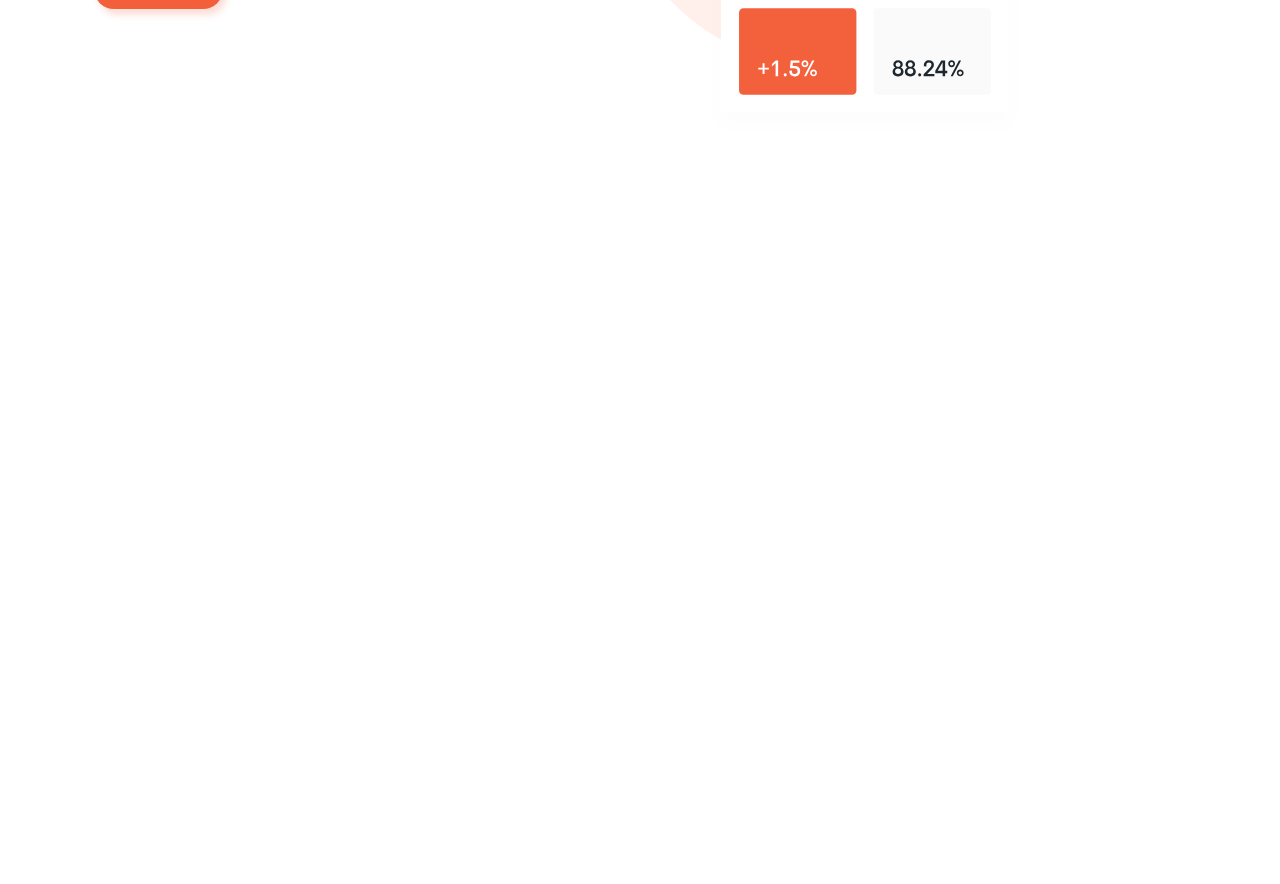
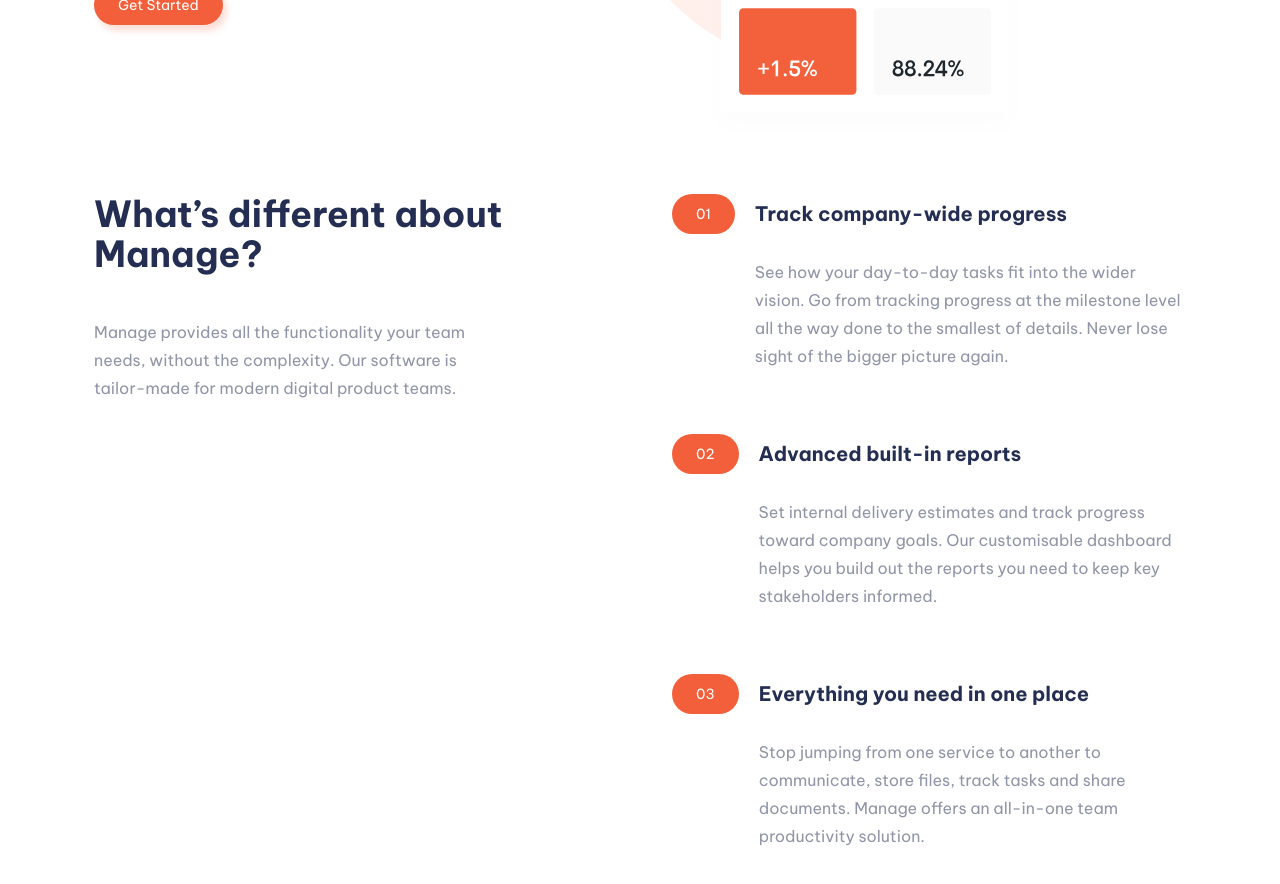
Before and after one commit to JaneMoroz/frontend-mentor-landings, a React (Create React App) app in the folder manage/: page / in a window 1280 px wide. Shown: the part 540-1424 px from the top of the page. Before the commit the page ends 800 px from the top, so only its background shows below. Built offline with nearby package versions, Linux system fonts and the light colour scheme.

Commit message:
feat: add features

```diff
--- a/manage/src/App.tsx
+++ b/manage/src/App.tsx
@@ -3,7 +3,7 @@ import { ThemeProvider } from "styled-components";
 import { GlobalStyle, theme } from "./styles/globalStyle";
 
 // Components
-import { Header, Hero } from "./components";
+import { Features, Header, Hero } from "./components";
 
 function App() {
   return (
@@ -12,6 +12,7 @@ function App() {
       <main>
         <Header />
         <Hero />
+        <Features />
       </main>
     </ThemeProvider>
   );
--- /dev/null
+++ b/manage/src/components/Feature.tsx
@@ -0,0 +1,25 @@
+import React from "react";
+
+// Styled components
+import { FeatureListItem, FeatureNumber } from "../styles/featuresStyles";
+import { Paragraph, TertiaryHeading } from "../styles/globalStyles";
+
+interface FeatureProp {
+  feature: {
+    id: number;
+    title: string;
+    text: string;
+  };
+}
+
+const Feature: React.FC<FeatureProp> = ({ feature }) => {
+  return (
+    <FeatureListItem>
+      <FeatureNumber>0{feature.id + 1}</FeatureNumber>
+      <TertiaryHeading>{feature.title}</TertiaryHeading>
+      <Paragraph fullWidth>{feature.text}</Paragraph>
+    </FeatureListItem>
+  );
+};
+
+export default Feature;
--- /dev/null
+++ b/manage/src/components/Features.tsx
@@ -0,0 +1,54 @@
+import React from "react";
+import Feature from "./Feature";
+
+// Styled components
+import { FeaturesContainer, FeaturesList } from "../styles/featuresStyles";
+import {
+  SecondaryHeading,
+  Paragraph,
+  Flex,
+  Container,
+} from "../styles/globalStyles";
+
+// Features data
+const features = [
+  {
+    id: 0,
+    title: "Track company-wide progress",
+    text: "See how your day-to-day tasks fit into the wider vision. Go from tracking progress at the milestone level all the way done to the smallest of details. Never lose sight of the bigger picture again.",
+  },
+  {
+    id: 1,
+    title: "Advanced built-in reports",
+    text: "Set internal delivery estimates and track progress toward company goals. Our customisable dashboard helps you build out the reports you need to keep key stakeholders informed.",
+  },
+  {
+    id: 2,
+    title: "Everything you need in one place",
+    text: "Stop jumping from one service to another to communicate, store files, track tasks and share documents. Manage offers an all-in-one team productivity solution.",
+  },
+];
+
+const Features = () => {
+  return (
+    <Container>
+      <FeaturesContainer>
+        <Flex column alignStart>
+          <SecondaryHeading>What’s different about Manage?</SecondaryHeading>
+          <Paragraph>
+            Manage provides all the functionality your team needs, without the
+            complexity. Our software is tailor-made for modern digital product
+            teams.
+          </Paragraph>
+        </Flex>
+        <FeaturesList>
+          {features.map((feature) => (
+            <Feature key={feature.id} feature={feature} />
+          ))}
+        </FeaturesList>
+      </FeaturesContainer>
+    </Container>
+  );
+};
+
+export default Features;
--- a/manage/src/components/index.tsx
+++ b/manage/src/components/index.tsx
@@ -1,5 +1,6 @@
 import Header from "./Header";
 import MobileNav from "./MobileNav";
 import Hero from "./Hero";
+import Features from "./Features";
 
-export { Header, MobileNav, Hero };
+export { Header, MobileNav, Hero, Features };
--- /dev/null
+++ b/manage/src/styles/featuresStyles.ts
@@ -0,0 +1,65 @@
+import styled from "styled-components";
+
+export const FeaturesContainer = styled.section`
+  display: grid;
+  grid-template-columns: repeat(2, 1fr);
+  column-gap: 6.4rem;
+  align-items: start;
+  padding: 6.4rem 0;
+
+  @media only screen and (max-width: 56.25em) {
+    grid-template-columns: repeat(1, 1fr);
+    text-align: center;
+  }
+`;
+
+export const FeaturesList = styled.ul`
+  display: flex;
+  flex-direction: column;
+  row-gap: 3.2rem;
+`;
+
+export const FeatureListItem = styled.li`
+  position: relative;
+  display: grid;
+  grid-template-columns: min-content 1fr;
+  align-items: center;
+  text-align: start;
+  column-gap: 2rem;
+  row-gap: 2.4rem;
+
+  h3 {
+    z-index: 999;
+  }
+
+  p {
+    grid-column: 2;
+
+    @media only screen and (max-width: 56.25em) {
+      grid-column: 1 / span 2;
+    }
+  }
+
+  @media only screen and (max-width: 56.25em) {
+    &::before {
+      content: "";
+      top: 0;
+      left: 0;
+      height: 1.4rem;
+      width: 100%;
+      position: absolute;
+      padding: 1.2rem 2.4rem;
+      background: ${(props) => props.theme.veryPaleRed};
+      border-radius: 3.2rem;
+    }
+  }
+`;
+
+export const FeatureNumber = styled.span`
+  font-size: 1.4rem;
+  padding: 1.2rem 2.4rem;
+  background: ${(props) => props.theme.brightRed};
+  color: ${(props) => props.theme.white};
+  border-radius: 3.2rem;
+  z-index: 999;
+`;
--- a/manage/src/styles/globalStyles.ts
+++ b/manage/src/styles/globalStyles.ts
@@ -10,6 +10,7 @@ export const Container = styled.div`
 
 type FlexProps = {
   spaceBetween?: boolean;
+  alignStart?: boolean;
   column?: boolean;
 };
 
@@ -23,6 +24,15 @@ export const Flex = styled.div<FlexProps>`
     props.spaceBetween === true &&
     css`
       justify-content: space-between;
+    `}
+  ${(props) =>
+    props.alignStart === true &&
+    css`
+      align-items: flex-start;
+
+      @media only screen and (max-width: 56.25em) {
+        align-items: center;
+      }
     `}
   ${(props) =>
     props.column === true &&
@@ -95,15 +105,37 @@ export const Link = styled.a<LinkProps>`
 export const PrimaryHeading = styled.h1`
   font-size: 4.4rem;
   line-height: 5.2rem;
-  margin-bottom: 3.2rem;
+  margin-bottom: 2.8rem;
 `;
 
-export const SecondaryHeading = styled.h2``;
+export const SecondaryHeading = styled.h2`
+  font-size: 3.6rem;
+  line-height: 4rem;
+  margin-bottom: 2.8rem;
+`;
 
-export const TertiaryHeading = styled.h3``;
+export const TertiaryHeading = styled.h3`
+  font-size: 2rem;
+  line-height: 2.4rem;
+`;
 
-export const Paragraph = styled.p`
+type ParagraphProps = {
+  fullWidth?: boolean;
+};
+
+export const Paragraph = styled.p<ParagraphProps>`
   color: ${(props) => props.theme.darkGrayishBlue};
-  line-height: 2.4rem;
+  line-height: 2.8rem;
   margin-bottom: 3.2rem;
+  width: 80%;
+
+  ${(props) =>
+    props.fullWidth === true &&
+    css`
+      width: 100%;
+    `}
+
+  @media only screen and (max-width: 56.25em) {
+    margin: 0 auto 3.2rem auto;
+  }
 `;
--- a/manage/src/styles/heroStyles.ts
+++ b/manage/src/styles/heroStyles.ts
@@ -25,7 +25,7 @@ export const HeroContainer = styled.section`
   }
 
   @media only screen and (max-width: 56.25em) {
-    height: 70rem;
+    height: 100%;
   }
 `;
 
```
